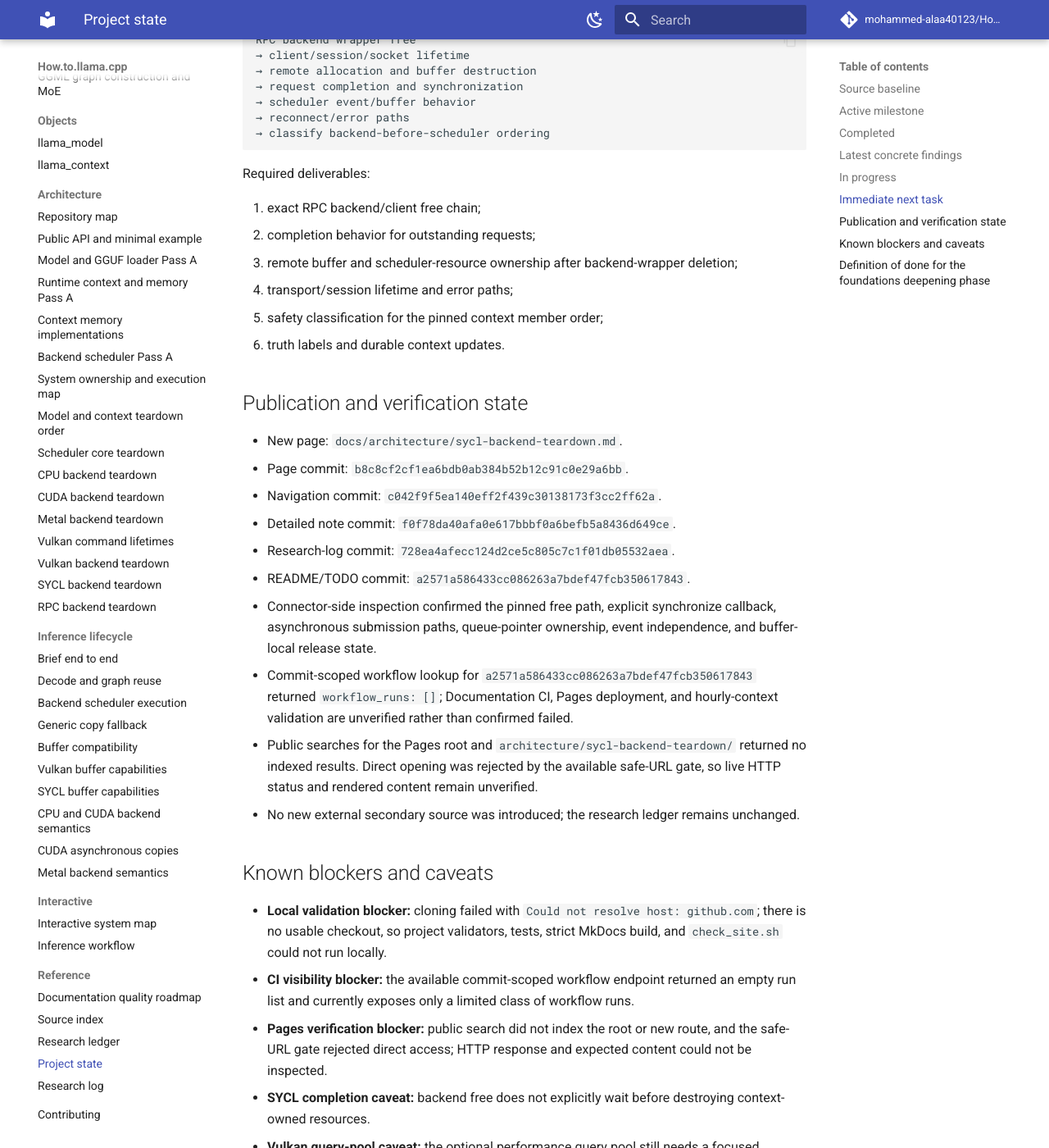
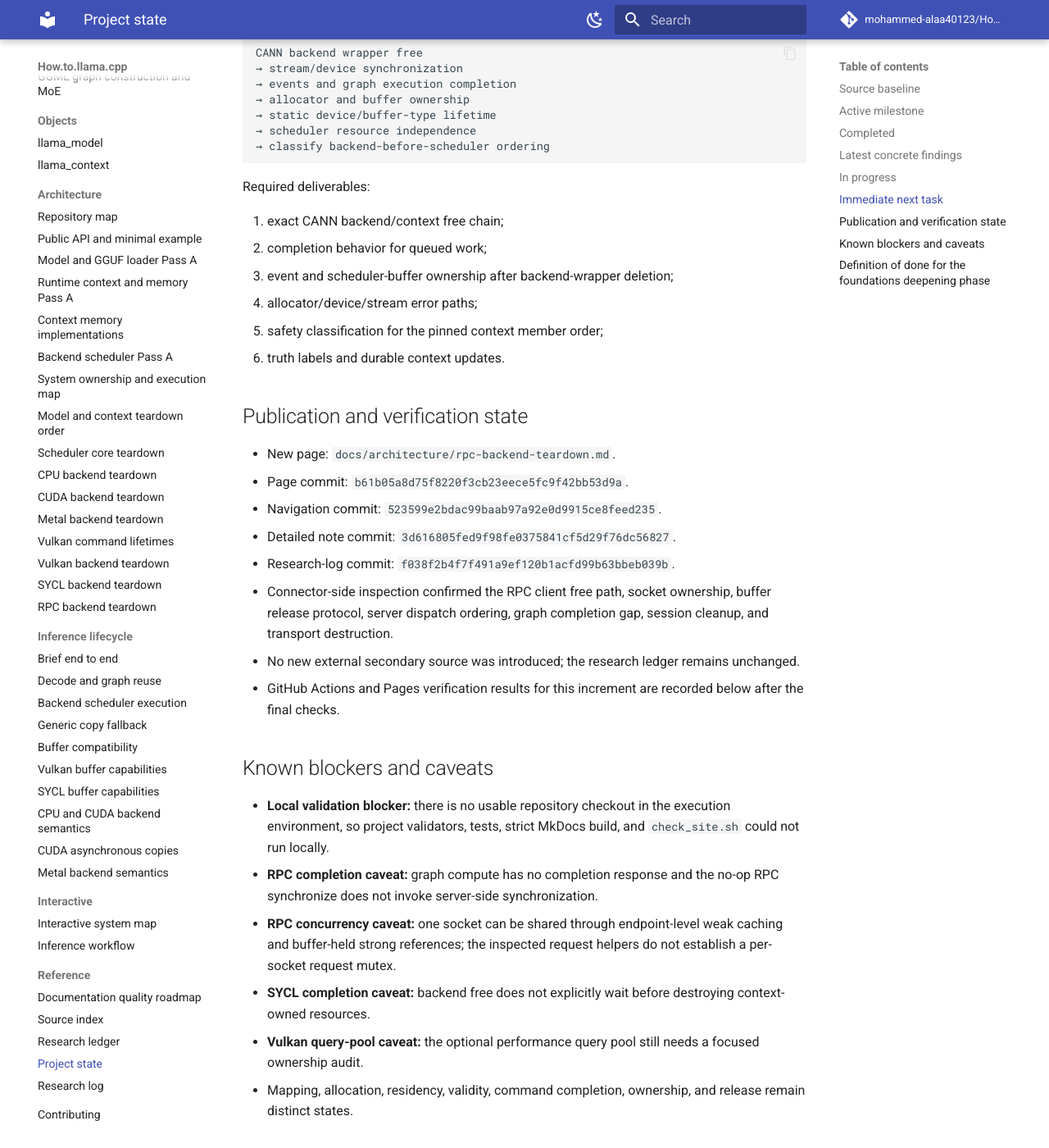
Before and after one commit to mohammed-alaa40123/How.to.llama.cpp, an MkDocs documentation site: the page built from docs/reference/project-state.md, in a window 1280 px wide and 1400 px high, scrolled down 2175 px. Shown: the whole window at 82% size. Built offline with MkDocs 1.6.1 and Material for MkDocs 9.7.7, drawn with Linux system fonts in a browser that asks for light colours; comment, search, counter and statistics services are not loaded; some of the changed text lies outside the part shown.

Commit message:
docs: update project state after RPC teardown audit

````diff
--- a/docs/reference/project-state.md
+++ b/docs/reference/project-state.md
@@ -27,21 +27,23 @@
 - Pinned Metal backend teardown audit and verified-safe backend-before-scheduler classification.
 - Pinned Vulkan command-lifetime map and verified-safe ordinary backend teardown classification.
 - Pinned SYCL backend teardown audit and conditional queued-work classification.
+- Pinned RPC backend teardown audit and distributed completion classification.
 
 ## Latest concrete findings
 
-- `ggml_backend_sycl_free()` deletes the per-backend context and generic wrapper without an explicit queue wait.
-- `ggml_backend_sycl_synchronize()` waits on `stream(device, 0)`, but backend free does not call it.
-- Async tensor set/get and graph execution can enqueue SYCL work and return without host completion.
-- The SYCL context borrows device-manager default-queue pointers and owns pools, host pools, scratchpads, flash-attention buffers, and optional executable graph state through members.
-- Scheduler events own independent `sycl::event` objects; their free path does not require the deleted backend context.
-- Ordinary scheduler buffers retain buffer-local device, pointer, queue, tensor-extra, and allocation-mode state; their deleter does not use the backend context.
-- Backend-before-scheduler destruction is structurally independent for ordinary SYCL scheduler events and buffers, but queued-work completion remains conditional.
+- `ggml_backend_rpc_free()` deletes only endpoint/device/name metadata and the generic wrapper; it neither owns a socket nor synchronizes remote work.
+- Scheduler RPC buffers retain their own `std::shared_ptr<socket_t>` and remote handle, so later remote-release commands remain possible after backend-wrapper deletion.
+- Client graph compute is request-only: it sends the command and receives no completion response.
+- RPC synchronize is a no-op.
+- The server processes commands serially per connection, but graph handlers call the selected concrete backend without a following generic synchronize.
+- The server frees explicitly released buffers and releases all remaining session buffers when the connection handler exits.
+- Backend-before-scheduler destruction is structurally safe for ordinary pinned RPC client objects, while remote completion remains conditional on the server backend.
 
 ## In progress
 
-- Remaining concrete backend teardown audits for RPC, CANN, and OpenCL.
+- Remaining concrete backend teardown audits for CANN and OpenCL.
 - Optional CPU extra-buffer teardown audit.
+- RPC remote synchronization/completion protocol and shared-socket concurrency.
 - CUDA concurrent-stream synchronization coverage.
 - SYCL all-queue completion coverage and implicit destructor semantics.
 - Vulkan performance-query-pool ownership and process-exit device teardown.
@@ -50,45 +52,43 @@
 
 ## Immediate next task
 
-Audit the pinned RPC backend teardown:
+Audit the pinned CANN backend teardown:
 
 ```text
-RPC backend wrapper free
-→ client/session/socket lifetime
-→ remote allocation and buffer destruction
-→ request completion and synchronization
-→ scheduler event/buffer behavior
-→ reconnect/error paths
+CANN backend wrapper free
+→ stream/device synchronization
+→ events and graph execution completion
+→ allocator and buffer ownership
+→ static device/buffer-type lifetime
+→ scheduler resource independence
 → classify backend-before-scheduler ordering
 ```
 
 Required deliverables:
 
-1. exact RPC backend/client free chain;
-2. completion behavior for outstanding requests;
-3. remote buffer and scheduler-resource ownership after backend-wrapper deletion;
-4. transport/session lifetime and error paths;
+1. exact CANN backend/context free chain;
+2. completion behavior for queued work;
+3. event and scheduler-buffer ownership after backend-wrapper deletion;
+4. allocator/device/stream error paths;
 5. safety classification for the pinned context member order;
 6. truth labels and durable context updates.
 
 ## Publication and verification state
 
-- New page: `docs/architecture/sycl-backend-teardown.md`.
-- Page commit: `b8c8cf2cf1ea6bdb0ab384b52b12c91c0e29a6bb`.
-- Navigation commit: `c042f9f5ea140eff2f439c30138173f3cc2ff62a`.
-- Detailed note commit: `f0f78da40afa0e617bbbf0a6befb5a8436d649ce`.
-- Research-log commit: `728ea4afecc124d2ce5c805c7c1f01db05532aea`.
-- README/TODO commit: `a2571a586433cc086263a7bdef47fcb350617843`.
-- Connector-side inspection confirmed the pinned free path, explicit synchronize callback, asynchronous submission paths, queue-pointer ownership, event independence, and buffer-local release state.
-- Commit-scoped workflow lookup for `a2571a586433cc086263a7bdef47fcb350617843` returned `workflow_runs: []`; Documentation CI, Pages deployment, and hourly-context validation are unverified rather than confirmed failed.
-- Public searches for the Pages root and `architecture/sycl-backend-teardown/` returned no indexed results. Direct opening was rejected by the available safe-URL gate, so live HTTP status and rendered content remain unverified.
+- New page: `docs/architecture/rpc-backend-teardown.md`.
+- Page commit: `b61b05a8d75f8220f3cb23eece5fc9f42bb53d9a`.
+- Navigation commit: `523599e2bdac99baab97a92e0d9915ce8feed235`.
+- Detailed note commit: `3d616805fed9f98fe0375841cf5d29f76dc56827`.
+- Research-log commit: `f038f2b4f7f491a9ef120b1acfd99b63bbeb039b`.
+- Connector-side inspection confirmed the RPC client free path, socket ownership, buffer release protocol, server dispatch ordering, graph completion gap, session cleanup, and transport destruction.
 - No new external secondary source was introduced; the research ledger remains unchanged.
+- GitHub Actions and Pages verification results for this increment are recorded below after the final checks.
 
 ## Known blockers and caveats
 
-- **Local validation blocker:** cloning failed with `Could not resolve host: github.com`; there is no usable checkout, so project validators, tests, strict MkDocs build, and `check_site.sh` could not run locally.
-- **CI visibility blocker:** the available commit-scoped workflow endpoint returned an empty run list and currently exposes only a limited class of workflow runs.
-- **Pages verification blocker:** public search did not index the root or new route, and the safe-URL gate rejected direct access; HTTP response and expected content could not be inspected.
+- **Local validation blocker:** there is no usable repository checkout in the execution environment, so project validators, tests, strict MkDocs build, and `check_site.sh` could not run locally.
+- **RPC completion caveat:** graph compute has no completion response and the no-op RPC synchronize does not invoke server-side synchronization.
+- **RPC concurrency caveat:** one socket can be shared through endpoint-level weak caching and buffer-held strong references; the inspected request helpers do not establish a per-socket request mutex.
 - **SYCL completion caveat:** backend free does not explicitly wait before destroying context-owned resources.
 - **Vulkan query-pool caveat:** the optional performance query pool still needs a focused ownership audit.
 - Mapping, allocation, residency, validity, command completion, ownership, and release remain distinct states.
````
Also changed, not shown: other parts of docs/reference/project-state.md (+1 -1 lines).
